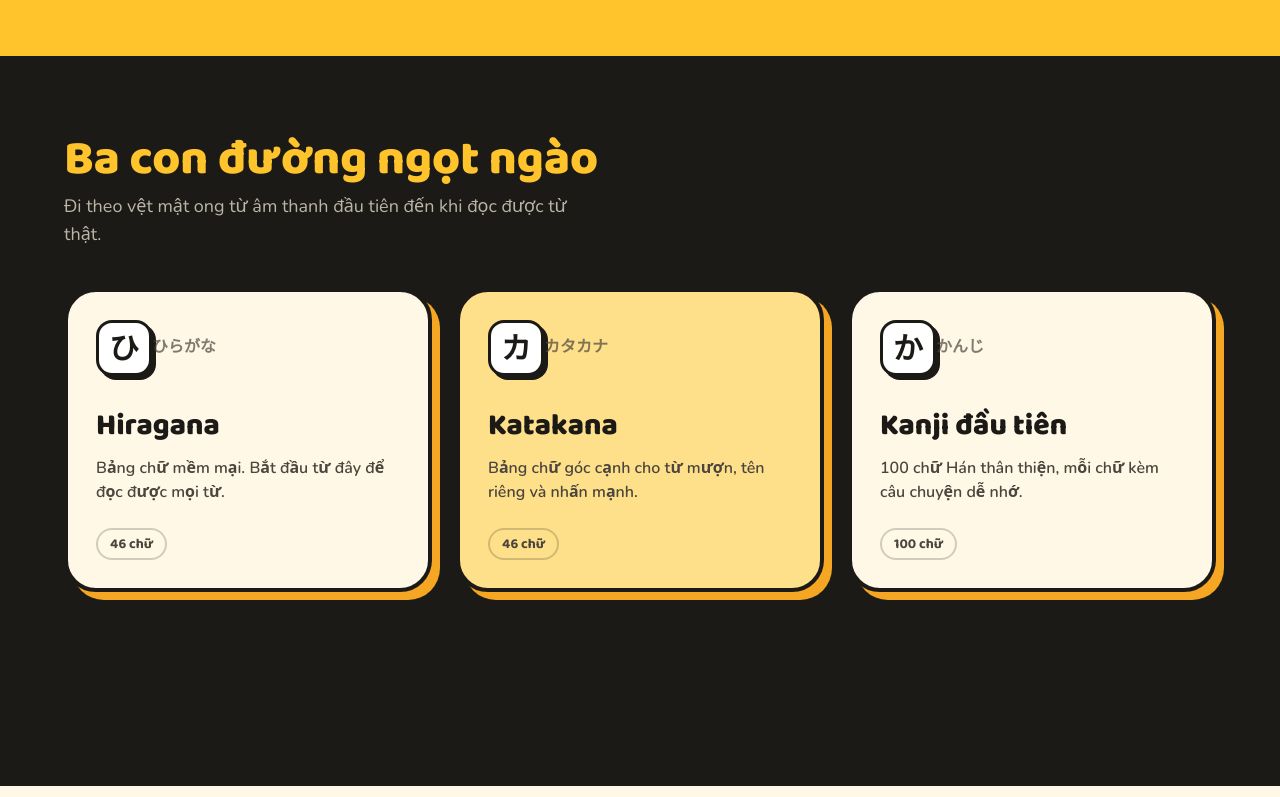
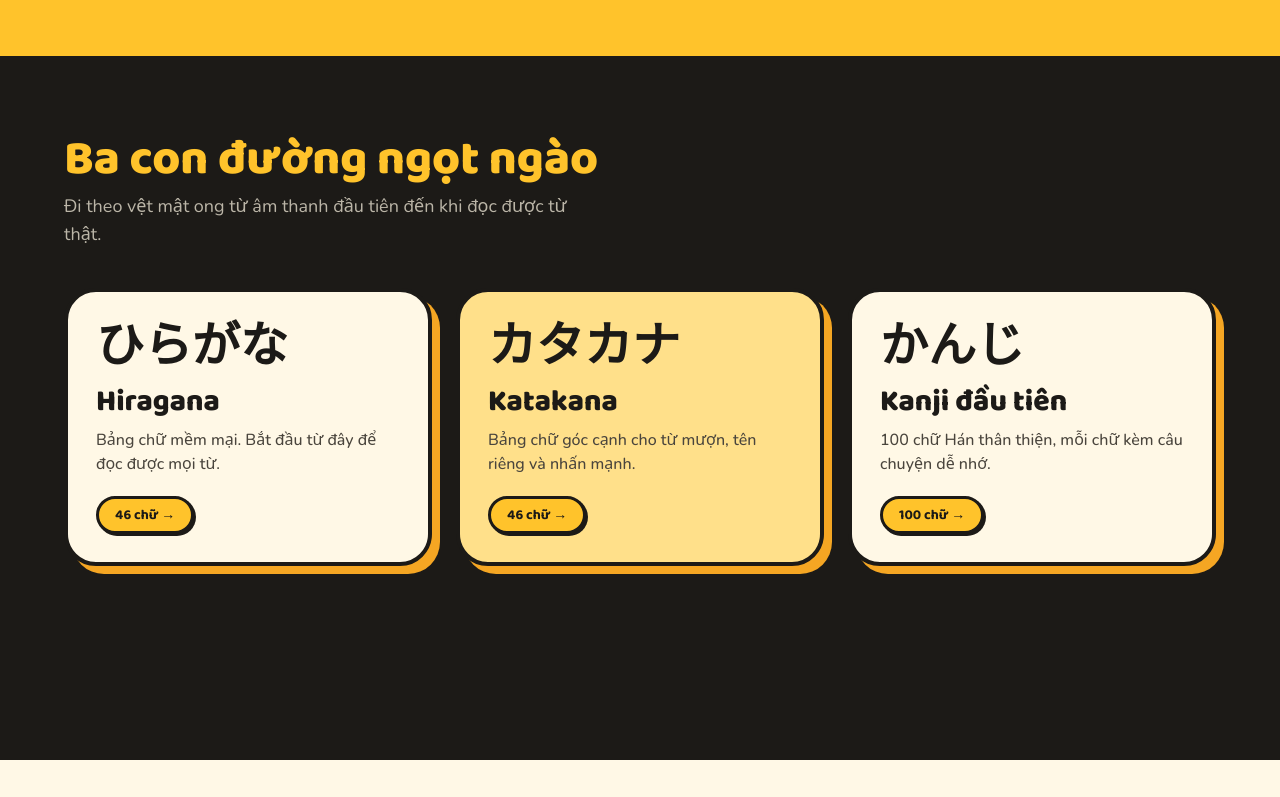
Before and after one commit to dvydinh/jabeenese, a React (Vite) app: page / in a window 1280 px wide. Shown: the part 732-1529 px from the top of the page. Built offline with nearby package versions, Linux system fonts and the light colour scheme; no server answers; the HTML template or start-up script is replaced by a standard one; a web font is replaced by a local one.

Commit message:
style: revert LandingPage cards back to original beautiful design

```diff
--- a/src/App.tsx
+++ b/src/App.tsx
@@ -149,25 +149,10 @@ function LandingPage({ onJoinHive, onPathSelect }: { onJoinHive: () => void; onP
                 onClick={() => onPathSelect(p.id)}
                 className={`group flex flex-col rounded-[2rem] border-[4px] border-ink ${p.bg} p-7 text-ink shadow-[8px_8px_0_0_#f5a623] transition-all duration-300 hover:-translate-y-2 hover:shadow-[10px_14px_0_0_#f5a623] active:translate-y-0 active:shadow-[4px_4px_0_0_#f5a623] text-left`}
               >
-                <div className="mb-8 flex items-center justify-between">
-                  <div className="grid h-14 w-14 place-items-center rounded-2xl border-[3px] border-ink bg-white font-kana text-3xl font-black shadow-[4px_4px_0_0_#1c1a17] transition-transform duration-300 group-hover:rotate-[-5deg] group-hover:scale-110">
-                    {p.jp.slice(0, 1)}
-                  </div>
-                  <span className="font-display font-bold text-ink-soft/70">
-                    {p.jp}
-                  </span>
-                </div>
-                <h3 className="font-display text-2xl font-extrabold sm:text-3xl">
-                  {p.title}
-                </h3>
-                <p className="mt-3 flex-1 font-body text-base font-semibold text-ink-soft">
-                  {p.desc}
-                </p>
-                <div className="mt-6 flex items-center gap-2 font-display text-sm font-bold">
-                  <span className="rounded-full border-[2px] border-ink/20 px-3 py-1 text-ink-soft">
-                    {p.count}
-                  </span>
-                </div>
+                <span className="font-kana text-5xl font-black transition-transform duration-300 group-hover:scale-110">{p.jp}</span>
+                <h3 className="mt-4 font-display text-3xl font-extrabold">{p.title}</h3>
+                <p className="mt-2 flex-1 font-body text-base font-medium text-ink-soft">{p.desc}</p>
+                <span className="mt-5 inline-flex w-fit items-center gap-2 rounded-full border-[3px] border-ink bg-honey px-4 py-1.5 font-display text-sm font-bold shadow-[2px_2px_0_0_#1c1a17] transition-transform group-hover:-translate-y-0.5">{p.count} →</span>
               </button>
             ))}
           </div>
```
